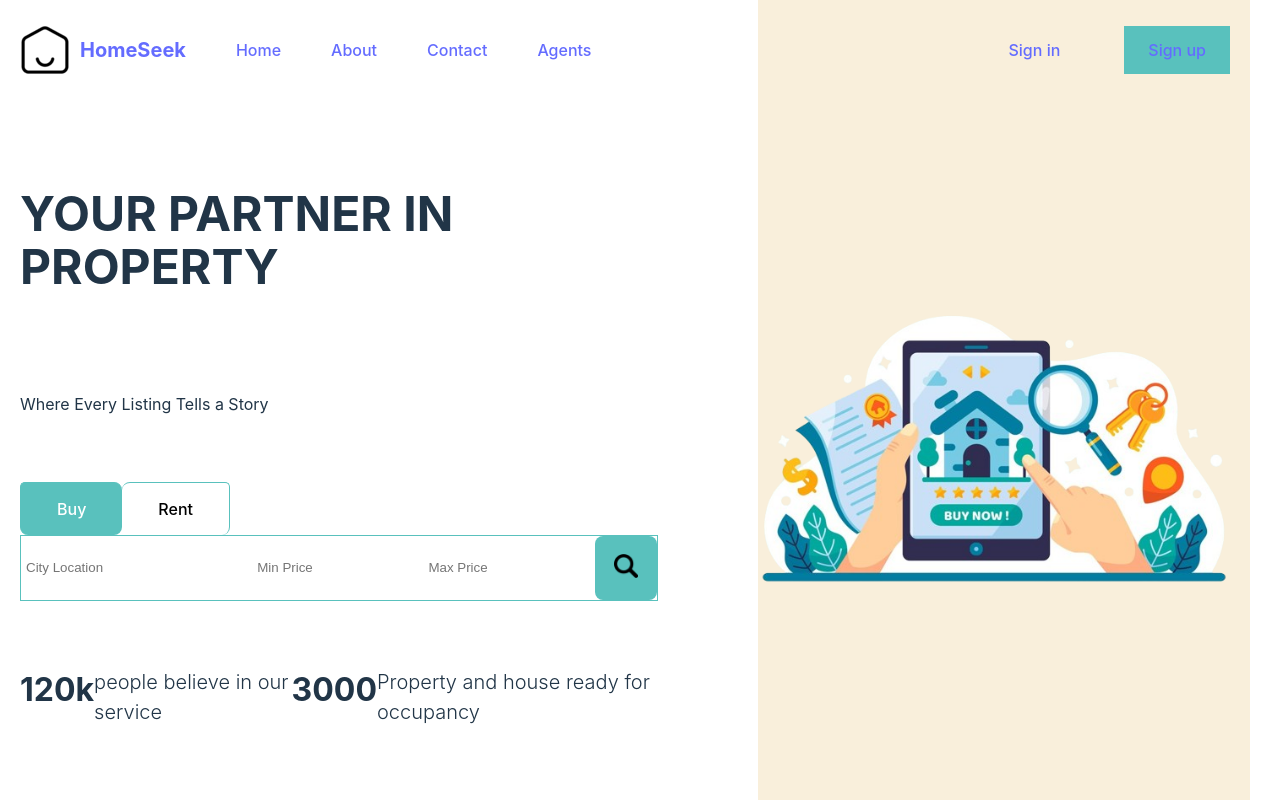
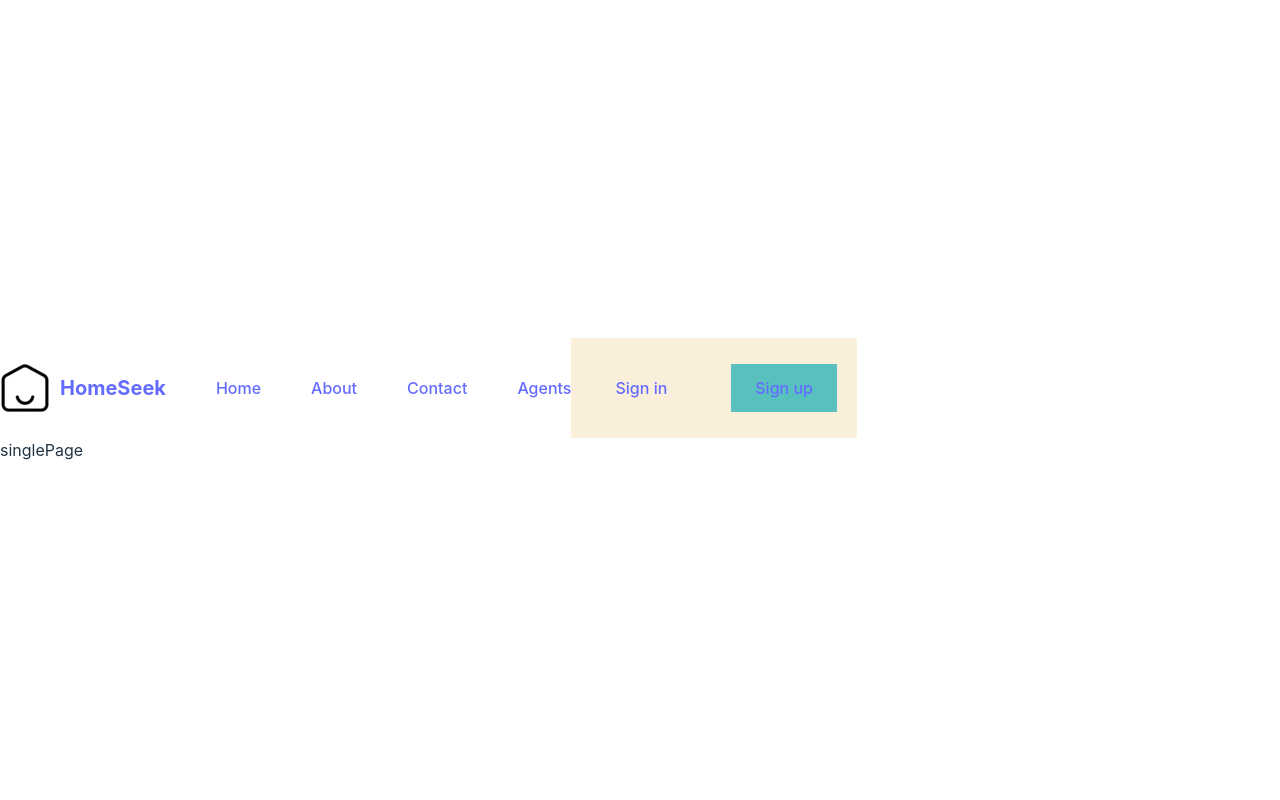
Before and after one commit to kalviumcommunity/S59_Gouri_Capstone_HomeSeek, a React (Vite) app in the folder Frontend/: page /1 in a window 1280 px wide. Shown: the top 800 px of the page. Built offline with nearby package versions, Linux system fonts and the light colour scheme; the HTML template or start-up script is replaced by a standard one.

Commit message:
route pages and layout

```diff
--- a/Frontend/package.json
+++ b/Frontend/package.json
@@ -12,6 +12,7 @@
   "dependencies": {
     "react": "^18.2.0",
     "react-dom": "^18.2.0",
+    "react-router-dom": "^6.23.1",
     "sass": "^1.77.0"
   },
   "devDependencies": {
--- a/Frontend/src/App.jsx
+++ b/Frontend/src/App.jsx
@@ -1,20 +1,41 @@
 import React from 'react'
-import Navbar from './components/navbar/Navbar'
-import "./layout.scss"
 import HomePage from './pages/homePage/homepage'
+import {
+  createBrowserRouter,
+  RouterProvider,
+} from "react-router-dom";
+import Layout from './pages/layout/layout';
+import ListPage from './pages/listPage/listPage';
+import SinglePage from './pages/singlePage/singlePage';
 
 
 function App() {
+
+  const router = createBrowserRouter([
+    {
+      path: "/",
+      element: <Layout/>,
+      children:[
+        {
+          path:"/",
+          element:<HomePage/>
+        },
+        {
+          path:"/list",
+          element:<ListPage/>
+        },
+        {
+          path:"/:id",
+          element:<SinglePage/>
+        }
+      ]
+    },
+
+  ]);
   return (
-    <div className='layout'>
-      <div className="navbar">
-      <Navbar/>
-      </div>
-     <div className="content">
-     <HomePage/>
-     </div>
 
-    </div>
+
+    <RouterProvider router={router} />
   )
 }
 
--- a/Frontend/src/components/searchBar/searchBar.scss
+++ b/Frontend/src/components/searchBar/searchBar.scss
@@ -2,9 +2,7 @@
 
 .searchBar{
     .type{
-        @include sm{
-            // margin-bottom: 5px;
-        }
+
         button{
             padding: 16px 36px;
             border: 1px solid #59C1BD;
@@ -23,9 +21,7 @@
                 border-top-left-radius: 5px;
                 border-right: none;
 
-                @include sm{
-                    // border: 1px solid #59C1BD;
-                }
+
             }
 
             &:last-child{
--- a/Frontend/src/index.scss
+++ b/Frontend/src/index.scss
@@ -0,0 +1,15 @@
+*{
+    padding: 0;
+    margin: 0;
+    box-sizing: border-box;
+}
+
+a{
+    text-decoration: none;
+    color: inherit;
+}
+
+body{
+    font-family: "Lato",sans-serif;
+    overflow: hidden;
+}
--- /dev/null
+++ b/Frontend/src/pages/layout/layout.jsx
@@ -0,0 +1,19 @@
+import React from 'react'
+import Navbar from "../../components/navbar/Navbar"
+import { Outlet } from 'react-router-dom'
+
+function Layout() {
+  return (
+        <div className='layout'>
+      <div className="navbar">
+      <Navbar/>
+      </div>
+     <div className="content">
+     <Outlet/>
+     </div>
+
+    </div>
+  )
+}
+
+export default Layout
--- a/Frontend/src/layout.scss
+++ b/Frontend/src/pages/layout/layout.scss
@@ -1,4 +1,4 @@
-@import "./responsive.scss" ;
+@import "../../responsive.scss" ;
 
 .layout{
     height: 100vh;
--- /dev/null
+++ b/Frontend/src/pages/listPage/listPage.jsx
@@ -0,0 +1,10 @@
+import React from 'react'
+import "./listPage.scss"
+
+function ListPage() {
+  return (
+    <div className="listPage">listPage</div>
+  )
+}
+
+export default ListPage
--- /dev/null
+++ b/Frontend/src/pages/listPage/listPage.scss
@@ -0,0 +1,3 @@
+.listPage{
+
+}
--- /dev/null
+++ b/Frontend/src/pages/singlePage/singlePage.jsx
@@ -0,0 +1,9 @@
+import React from 'react'
+
+function SinglePage() {
+  return (
+    <div>singlePage</div>
+  )
+}
+
+export default SinglePage
```
Also changed, not shown: Frontend/src/pages/login/login.jsx (added, +9 -0 lines), Frontend/src/pages/login/login.scss (added), Frontend/src/pages/singlePage/singlePage.scss (added), 1 other file (tests, documents, lock files or other folders).
